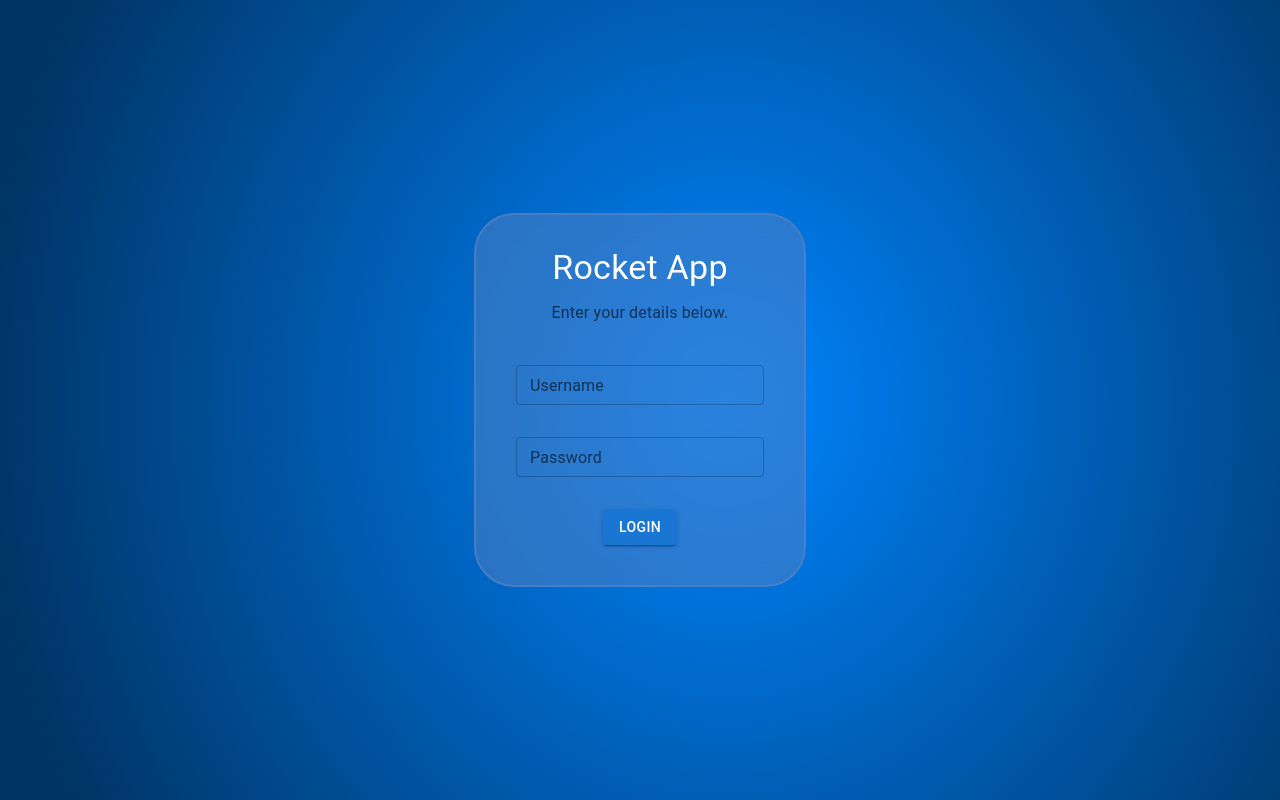
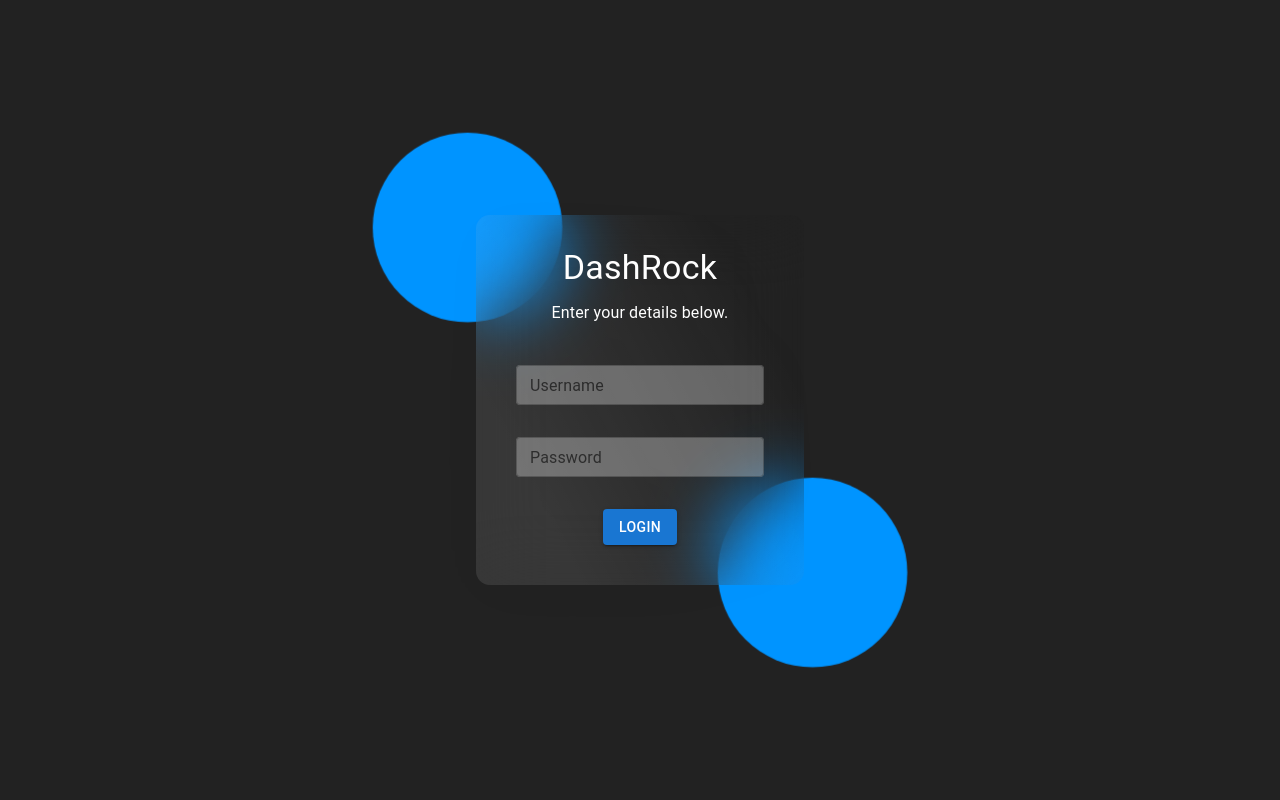
Before and after one commit to g-yz/dashrock_web, a React (Create React App) app: page /about in a window 1280 px wide. Built offline with nearby package versions, Linux system fonts and the light colour scheme; no server answers.

Commit message:
change colours

```diff
--- a/src/App.css
+++ b/src/App.css
@@ -40,5 +40,5 @@
 .content {
   min-height: 100vh;
   width: 100vw;
-  background: radial-gradient(58.43% 103.88% at 56.74% 50%, #0085ff 0%, #003465 100%);
+  background: #222222;
 }
--- a/src/features/auth/LoginForm.jsx
+++ b/src/features/auth/LoginForm.jsx
@@ -39,6 +39,15 @@ export default function LoginForm() {
           onBlur={formik.handleBlur}
           error={formik.touched.username && Boolean(formik.errors.username)}
           helperText={formik.touched.username && formik.errors.username}
+          InputProps={{
+            sx: {
+              '& input': {
+                color: 'white',
+                background: 'rgba(255, 255, 255, 0.3)',
+                borderRadius: '4px',
+              },
+            },
+          }}
         />
         <TextField
           fullWidth
@@ -52,6 +61,15 @@ export default function LoginForm() {
           onBlur={formik.handleBlur}
           error={formik.touched.password && Boolean(formik.errors.password)}
           helperText={formik.touched.password && formik.errors.password}
+          InputProps={{
+            sx: {
+              '& input': {
+                color: 'white',
+                background: 'rgba(255, 255, 255, 0.3)',
+                borderRadius: '4px',
+              },
+            },
+          }}
         />
         <Button color="primary" variant="contained" type="submit">
           Login
--- a/src/pages/Login.jsx
+++ b/src/pages/Login.jsx
@@ -10,9 +10,9 @@ export default function Login() {
           <Stack direction="row" alignItems="center" sx={{ mb: 4 }}>
             <Box sx={{ flexGrow: 1 }}>
               <Typography variant="h4" gutterBottom align="center" color="white">
-                Rocket App
+                DashRock
               </Typography>
-              <Typography sx={{ color: 'text.secondary' }} align="center">
+              <Typography align="center" color="white">
                 Enter your details below.
               </Typography>
             </Box>
@@ -20,6 +20,16 @@ export default function Login() {
           <LoginForm />
         </Box>
       </div>
+      <div className={styles.back}>
+        <div>
+          <div className={styles.circle}></div>
+          <div className={styles.space}></div>
+        </div>
+        <div>
+          <div className={styles.space}></div>
+          <div className={styles.circle}></div>
+        </div>
+      </div>
     </Box>
   );
 }
--- a/src/pages/Login.module.css
+++ b/src/pages/Login.module.css
@@ -1,8 +1,44 @@
 .wrapper {
-  background: rgba(88, 130, 193, 0.48);
-  backdrop-filter: blur(12.5px);
-  /* Note: backdrop-filter has minimal browser support */
+  background: linear-gradient(62.42deg, rgba(255, 255, 255, 0.1) 20.61%, rgba(255, 255, 255, 0) 82.27%);
+  filter: drop-shadow(2px 4px 30px rgba(0, 0, 0, 0.1));
+  backdrop-filter: blur(35px);
+  border-radius: 14px;
+  z-index: 1;
+}
+.back {
+  position: absolute;
+  display: flex;
+  justify-content: center;
+  gap: 150px;
+}
+.back > div {
+  display: flex;
+  flex-direction: column;
+  justify-content: center;
+  gap: 150px;
+}
+.circle {
+  width: 195px;
+  height: 195px;
+  background: #0094ff;
+  border-radius: 50%;
+  animation: move 5s infinite;
+}
+.space {
+  width: 195px;
+  height: 195px;
+  /* background: #0094ff; */
+  border-radius: 50%;
+}
 
-  border-radius: 40px;
-  border: 2px solid rgba(88, 130, 193, 0.68);
+@keyframes move {
+  0% {
+    transform: scale(1);
+  }
+  50% {
+    transform: scale(0.9);
+  }
+  100% {
+    transform: scale(1);
+  }
 }
```
Also changed, not shown: 1 other file (tests, documents, lock files or other folders).
